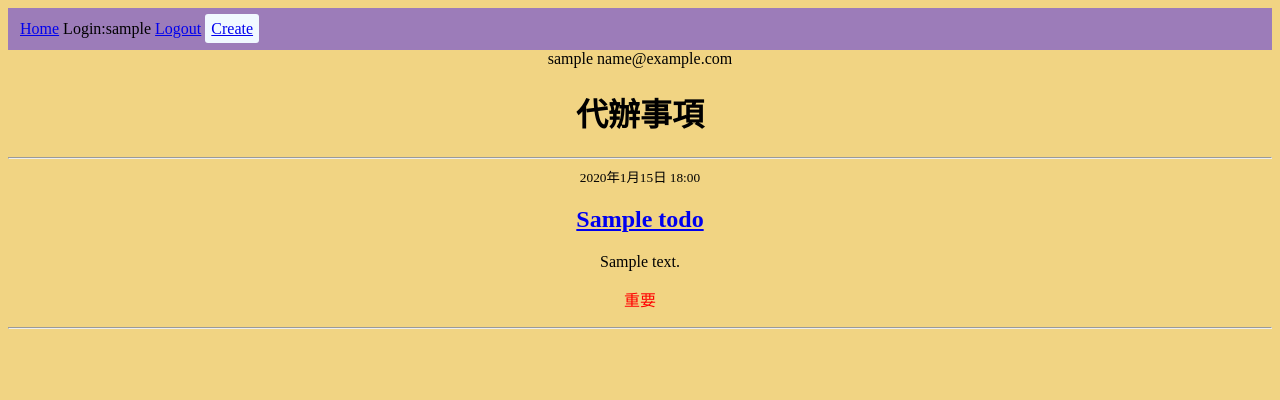
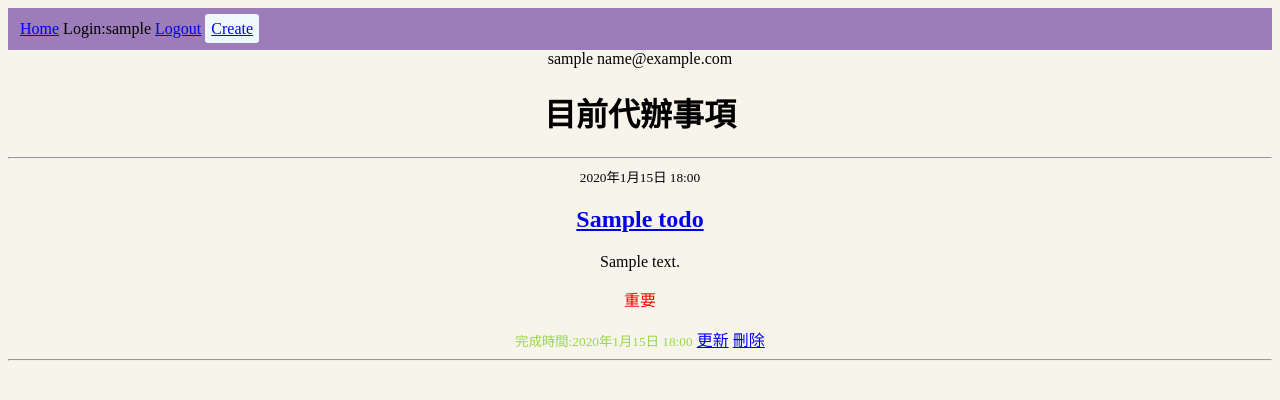
Before and after one commit to zcw1209/todolist-project, a Django app: page / in a window 1280 px wide. Shown: the top 400 px of the page. Run offline with Django 5.2, Linux system fonts and the light colour scheme; a user stored in the database is signed in; tables that the repository leaves empty hold one stand-in row (values such as "Sample post").

Commit message:
跟著講師完成更新和刪除

```diff
--- a/templates/base.html
+++ b/templates/base.html
@@ -10,7 +10,7 @@
     <style>
         body{
             text-align: center;
-            background-color: rgb(241, 212, 131);
+            background-color: rgb(247, 244, 235);
         }
 
         form{
--- a/todo/templates/todo/todolist.html
+++ b/todo/templates/todo/todolist.html
@@ -7,7 +7,7 @@
 {{user.username}}
 {{user.email}}
 
-<h1>代辦事項</h1>
+<h1>目前代辦事項</h1>
 <hr>
 
 {% if not todos %}
@@ -29,6 +29,14 @@
     {% if todo.important %}
     <p style="color: red;">重要</p>
     {% endif %}
+
+
+
+    {% if todo.date_completed %}
+    <small style="color: rgb(152, 216, 68);">完成時間:{{todo.date_completed}}</small>
+    {% endif %}
+    <a href="{% url 'viewtodo' todo.id %}">更新</a>
+    <a href="{% url 'deletetodo' todo.id %}" onclick="return confirm('確認是否刪除')">刪除</a>
     <hr>
     </div>
 
--- a/todo/urls.py
+++ b/todo/urls.py
@@ -16,11 +16,12 @@ Including another URLconf
 """
 
 from django.urls import path
-from .views import todolist, viewtodo, createtodo
+from .views import todolist, viewtodo, createtodo, deletetodo
 
 urlpatterns = [
     path("", todolist, name="todolist"),
     path("view/<int:id>/", viewtodo, name="viewtodo"),
     path("create/", createtodo, name="createtodo"),
+    path("delete/<int:id>/", deletetodo, name="deletetodo"),
 ]
 # 這個寫法 吃的是這個 name="viewtodo" 重要
--- a/todo/views.py
+++ b/todo/views.py
@@ -1,6 +1,7 @@
 from django.shortcuts import render, redirect
 from .models import Todo
 from .forms import TodoForm
+from datetime import datetime
 
 
 # Create your views here.
@@ -14,6 +15,13 @@ def todolist(request):
     return render(request, "todo/todolist.html", result)
 
 
+def deletetodo(request, id):
+    todo = Todo.objects.get(id=id)
+    todo.delete()
+    # return render(request, "todo/todolist.html")
+    return redirect("todolist")
+
+
 def viewtodo(request, id):
     todo = None
     form = None
@@ -25,6 +33,12 @@ def viewtodo(request, id):
             form = TodoForm(instance=todo)
         else:
             form = TodoForm(request.POST, instance=todo)
+            todo = form.save(commit=False)
+            if todo.completed:
+                todo.date_completed = datetime.now().strftime("%Y-%m-%d %H:%M:%S")
+            else:
+                todo.date_completed = None
+
             form.save()
             message = "修改成功!"
 
```
